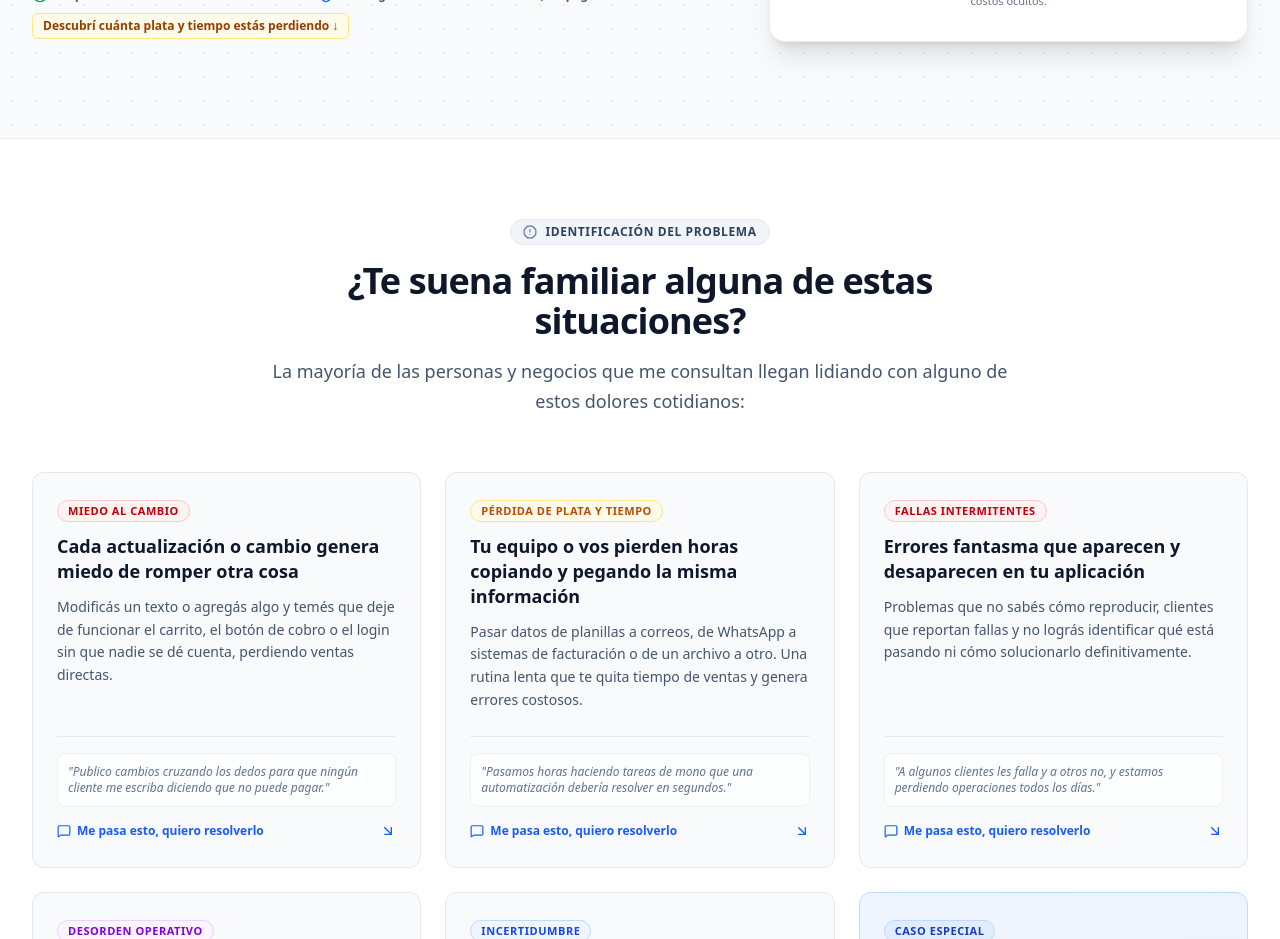
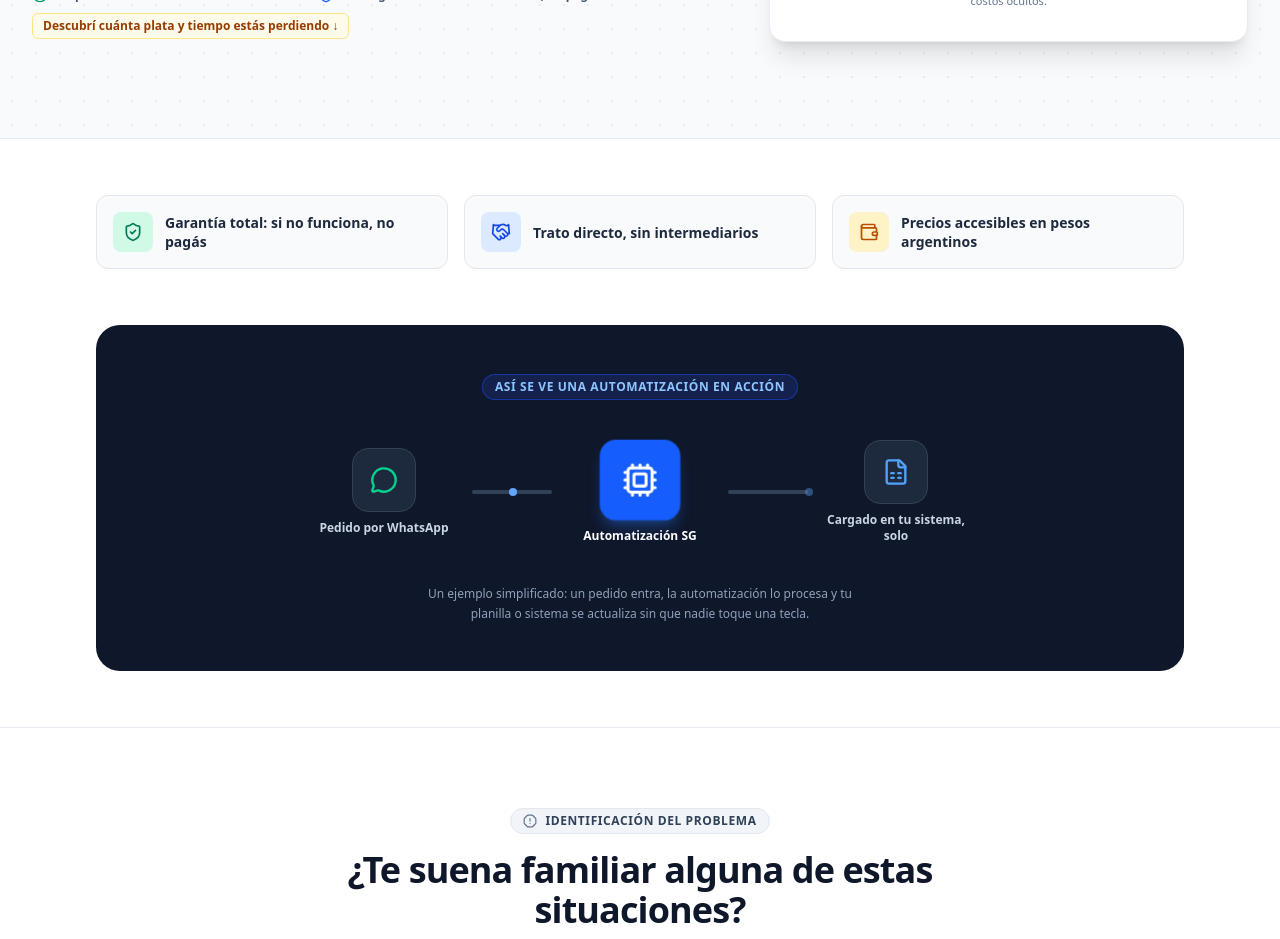
Before and after one commit to sofiigentaa/SG, a React (Vite) app: page / in a window 1280 px wide. Shown: the part 820-1759 px from the top of the page. Built offline with nearby package versions, Linux system fonts and the light colour scheme.

Commit message:
Add AutomationShowcaseSection to App component

```diff
--- a/src/App.tsx
+++ b/src/App.tsx
@@ -1,6 +1,7 @@
 import React, { useState, useEffect } from 'react';
 import { Navbar } from './components/Navbar';
 import { Hero } from './components/Hero';
+import { AutomationShowcaseSection } from './components/AutomationShowcaseSection';
 import { ProblemsSection } from './components/ProblemsSection';
 import { ValueImpactSection } from './components/ValueImpactSection';
 import { ReliefSection } from './components/ReliefSection';
@@ -225,6 +226,9 @@ export default function App() {
           onSubmitContact={handleFormSubmitted}
         />
 
+        {/* Trust bar + animated automation flow */}
+        <AutomationShowcaseSection />
+
         {/* Section 2: Identification of Problems */}
         <ProblemsSection onSelectProblem={handleSelectProblem} />
 
```
